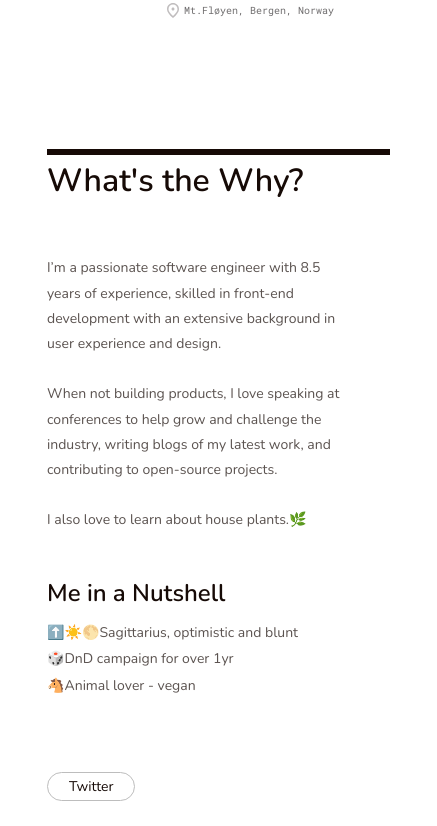
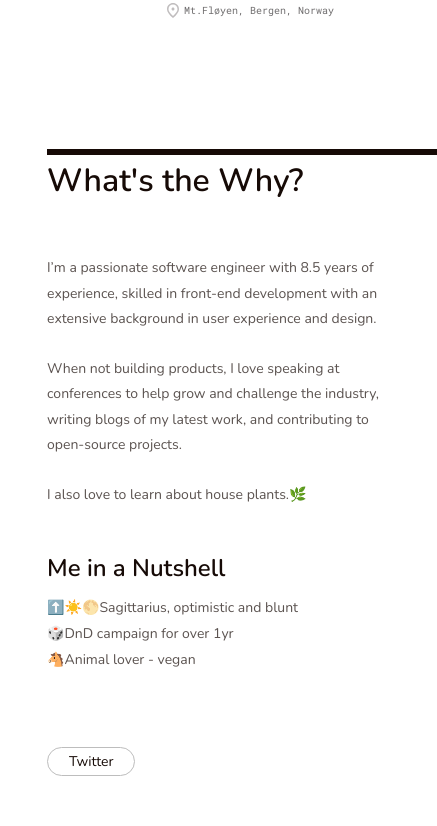
Before and after one commit to caseybaggz/caseybaggz, a Gatsby site: page / in a window 390 px wide. Shown: the part 597-1423 px from the top of the page, 437 px wide, since content can reach past the window. After the commit the page ends 1398 px from the top, so only its background shows below. Built offline with nearby package versions, Linux system fonts and the light colour scheme; Gatsby itself is replaced by a stand-in of ours.

Commit message:
Add basic responsiveness to Home

```diff
--- a/src/components/layout/InfoSection.js
+++ b/src/components/layout/InfoSection.js
@@ -12,11 +12,13 @@ const Wrapper = styled.div`
   padding-top: 8px;
   margin-left: 47px;
   margin-top: 113px;
+  width: 100%;
 `;
 
 const BodyText = styled(Copy)`
   color: ${props => props.theme.blackAt70};
   line-height: 1.8;
+  max-width: 500px;
   padding-top: 57px;
 `;
 
--- a/src/components/layout/Layout.js
+++ b/src/components/layout/Layout.js
@@ -2,7 +2,6 @@
 
 import React from 'react';
 import styled, { ThemeProvider } from 'styled-components';
-import Footer from './Footer';
 import GlobalStyle from '../../utils/GlobalStyle';
 import theme from '../../utils/theme';
 // import media from '../../utils/media';
@@ -25,8 +24,6 @@ function Layout(props: Props): React$Node {
         <GlobalStyle />
 
         {props.children}
-
-        <Footer />
       </Wrapper>
     </ThemeProvider>
   );
--- a/src/pages/index.js
+++ b/src/pages/index.js
@@ -5,6 +5,7 @@ import { useStaticQuery, graphql } from 'gatsby';
 import styled from 'styled-components';
 import Img from 'gatsby-image';
 import Emoji from '../components/Emoji';
+import Footer from '../components/layout/Footer';
 import HelmetMeta from '../components/layout/HelmetMeta';
 import InfoSection from '../components/layout/InfoSection';
 import Layout from '../components/layout/Layout';
@@ -14,9 +15,23 @@ import SubHeadline from '../components/typography/SubHeadline';
 import Caption from '../components/typography/Caption';
 import Copy from '../components/typography/Copy';
 import MapPin from '../components/icons/MapPin';
+import media from '../utils/media';
+
+const mediumLayouts: string = media.medium;
+
+const TwoColLayout = styled.div`
+  ${mediumLayouts} {
+    display: flex;
+    width: 100%;
+  }
+`;
 
 const FeatureWrapper = styled.div`
   position: relative;
+
+  ${mediumLayouts} {
+    width: 50%;
+  }
 `;
 
 const HeadlineWrapper = styled.div`
@@ -29,6 +44,10 @@ const HeadlineWrapper = styled.div`
   padding-top: 10px;
   position: absolute;
   z-index: 1;
+
+  ${mediumLayouts} {
+    bottom: 188px;
+  }
 `;
 
 const PhotoText = styled(Copy)`
@@ -41,6 +60,10 @@ const PhotoText = styled(Copy)`
   text-shadow: ${props => props.theme.darkText} 0 0 10px;
   width: 100%;
   z-index: 1;
+
+  ${mediumLayouts} {
+    bottom: 125px;
+  }
 `;
 
 const CaptionRow = styled(Row)`
@@ -51,6 +74,9 @@ const CaptionRow = styled(Row)`
 
 const ImageWrapper = styled.figure`
   padding: 18px;
+  margin-left: auto;
+  margin-right: auto;
+  max-width: 600px;
 `;
 
 const NutshellSection = styled.div`
@@ -82,6 +108,7 @@ function Home(props: Props): React$Node {
     <Layout>
       <HelmetMeta />
 
+      <TwoColLayout>
         <FeatureWrapper>
           <HeadlineWrapper>
             <Headline color="lightText">
@@ -107,15 +134,16 @@ function Home(props: Props): React$Node {
           </ImageWrapper>
         </FeatureWrapper>
 
+        <FeatureWrapper>
           <InfoSection headline="What's the Why?">
-        I’m a passionate software engineer with 8.5 years of experience, skilled
-        in front-end development with an extensive background in user experience
-        and design.
+            I’m a passionate software engineer with 8.5 years of experience,
+            skilled in front-end development with an extensive background in
+            user experience and design.
             <br />
             <br />
-        When not building products, I love speaking at conferences to help grow
-        and challenge the industry, writing blogs of my latest work, and
-        contributing to open-source projects.
+            When not building products, I love speaking at conferences to help
+            grow and challenge the industry, writing blogs of my latest work,
+            and contributing to open-source projects.
             <br />
             <br />
             I also love to learn about house plants.
@@ -139,6 +167,10 @@ function Home(props: Props): React$Node {
               Animal lover - vegan
             </NutshellItem>
           </NutshellSection>
+
+          <Footer />
+        </FeatureWrapper>
+      </TwoColLayout>
     </Layout>
   );
 }
```
Lines whose indentation alone changed are shown as unchanged.
